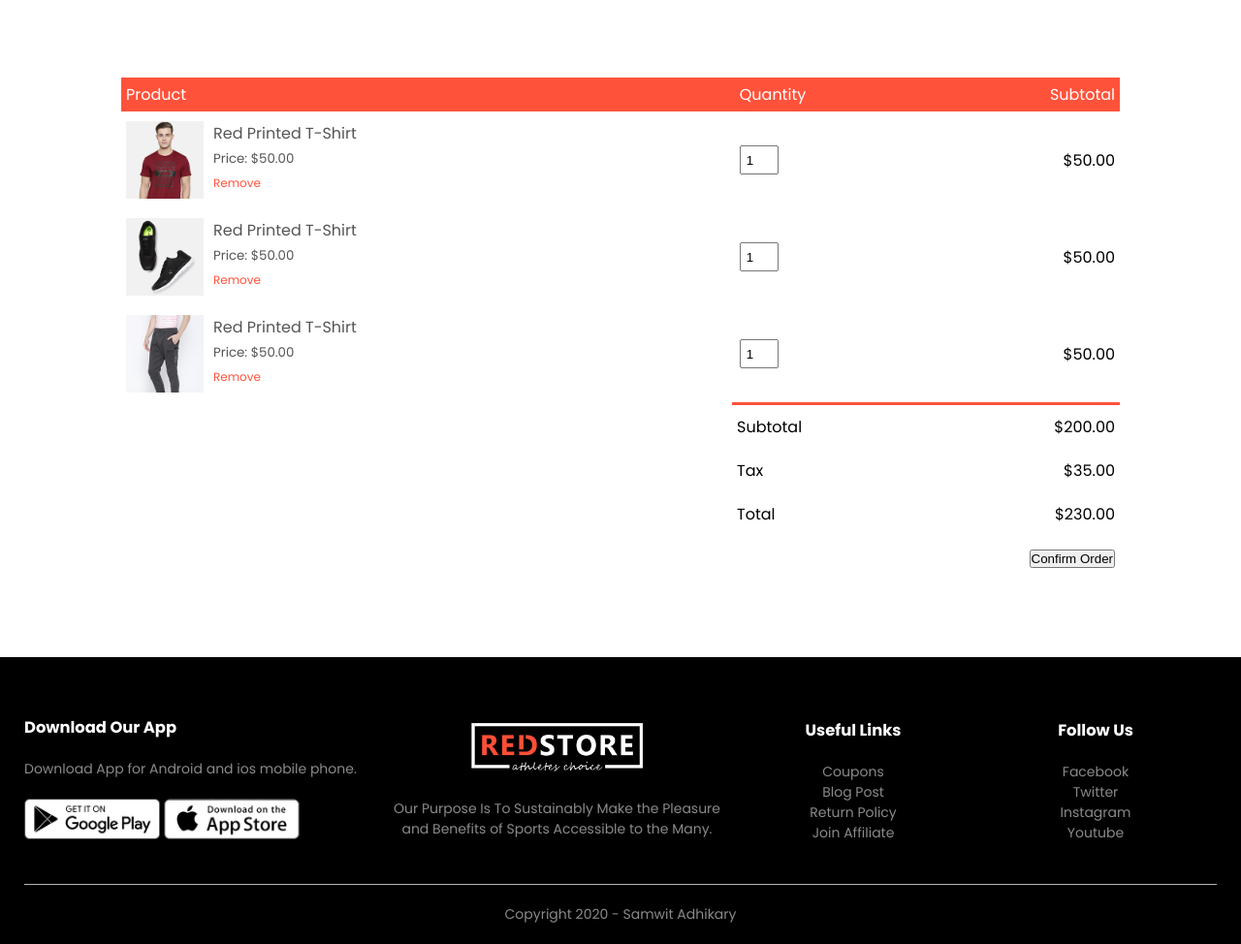
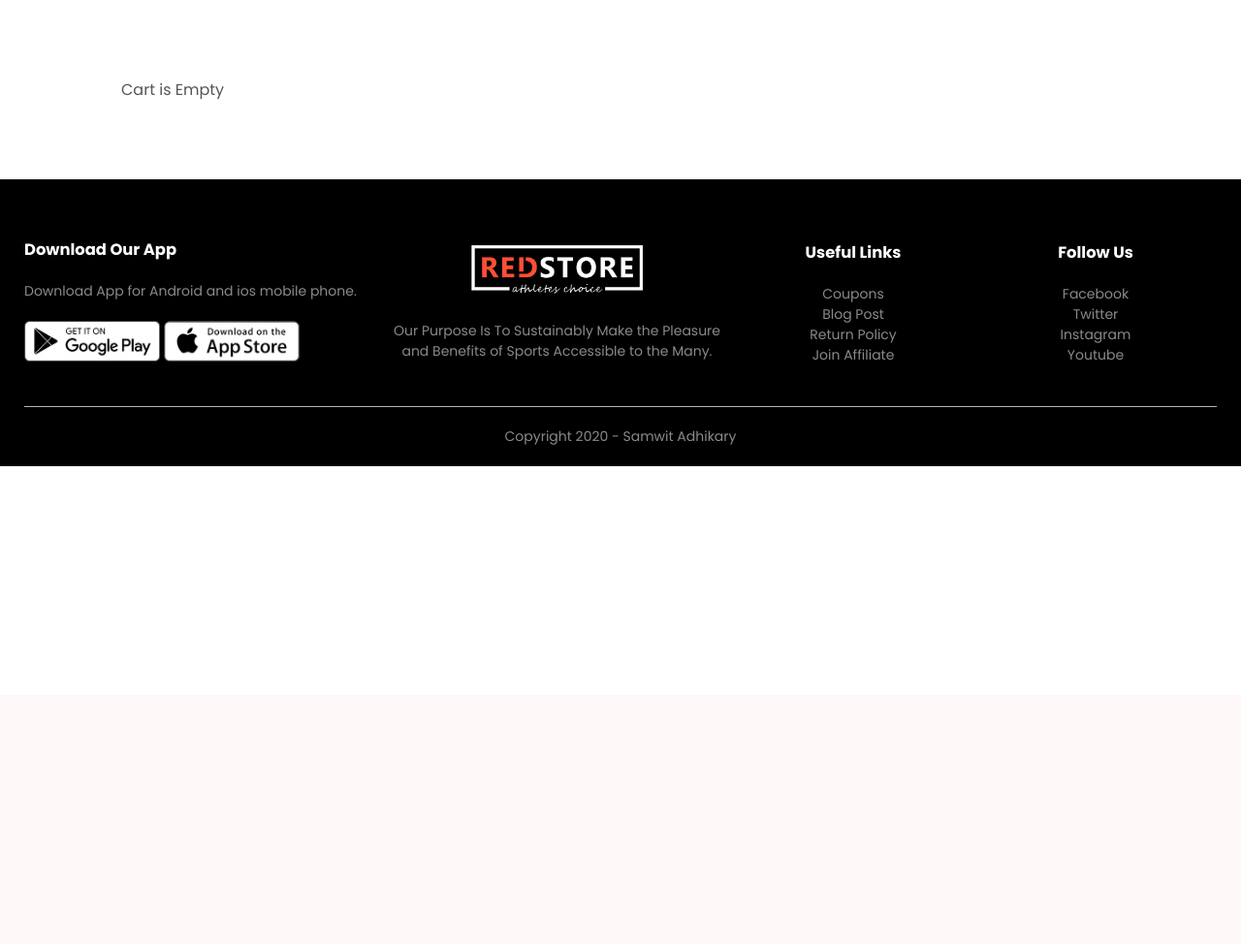
Before and after one commit to rahulrameshm0/E-Cart, a Django app: page /orders/cart/ in a window 1280 px wide. Shown: the part 83-1057 px from the top of the page at 97% size. After the commit the page ends 564 px from the top, so only its background shows below. Run offline with Django 5.2, Linux system fonts and the light colour scheme.

Commit message:
implementing cart to add products

```diff
--- a/customers/models.py
+++ b/customers/models.py
@@ -8,7 +8,7 @@ class Coustamer(models.Model):
     DELETE_CHOICES = ((LIVE,'Live'),(DELETE,'Delete'))
     name = models.CharField(max_length=200)
     address = models.TextField()
-    user = models.OneToOneField(User, on_delete=models.CASCADE)
+    user = models.OneToOneField(User, on_delete=models.CASCADE, related_name='customer_profile')
     phone = models.CharField(max_length=10)
     delete_staus = models.IntegerField(choices=DELETE_CHOICES, default=LIVE)
     create_at = models.DateTimeField(auto_now_add=True)
--- a/orders/urls.py
+++ b/orders/urls.py
@@ -2,4 +2,5 @@ from django.urls import path
 from . import views
 urlpatterns = [
     path('cart/', views.cart,name='cart'),
-]
+    path('add_to_cart', views.add_to_cart,name='add_to_cart'),
+    ]
--- a/orders/views.py
+++ b/orders/views.py
@@ -1,6 +1,27 @@
-from django.shortcuts import render
-
+from django.shortcuts import render, redirect
+from . models import Order, OderedItem
+from products.models import Product
+from .models import Coustamer
 # Create your views here.
 
 def cart(request):
     return render(request, 'cart.html')
+
+
+def add_to_cart(request):
+    if request.POST:
+        user = request.user
+        customer = user.customer_profile
+        quantity = int(request.POST.get('quantity'))
+        product_id = request.POST.get('product_id')
+        cart_obj, created = Order.objects.get_or_create(
+            owner = customer,
+            order_status = Order.CART_SATGE
+        )
+        product = Product.objects.get(pk=product_id)
+        ordered_item = OderedItem.objects.create(
+            product = product,
+            owner = cart_obj,
+            quantity = quantity
+        )
+        return redirect('cart')
--- a/templates/cart_content_layout.html
+++ b/templates/cart_content_layout.html
@@ -1,56 +1,30 @@
 {% load static %}
 <div class="small-container cart-page">
+    {% if cart %}
+
     <table>
         <tbody><tr>
             <th>Product</th>
             <th>Quantity</th>
             <th>Subtotal</th>
         </tr>
+        {% for cart_item in cart.add_items.all %}
         <tr>
             <td>
                 <div class="cart-info">
-                    <img src="{% static 'images/buy-1.jpg' %}">
+                    <img src="{{ cart_item.product.image.url }}">
                     <div>
-                        <p>Red Printed T-Shirt</p>
-                        <small>Price: $50.00</small>
+                        <p>{{cart_item.product.title}}</p>
+                        <small>Price: ${{cart_item.product.price}}</small>
                         <br>
                         <a href="">Remove</a>
                     </div>
                 </div>
             </td>
-            <td><input type="number" value="1"></td>
-            <td>$50.00</td>
+            <td><input type="number" disabled value="{{cart_item.quantity}}"></td>
+            <td>${{cart_item.product.price}}</td>
         </tr>
-        <tr>
-            <td>
-                <div class="cart-info">
-                    <img src="{% static 'images/buy-2.jpg' %}">
-                    <div>
-                        <p>Red Printed T-Shirt</p>
-                        <small>Price: $50.00</small>
-                        <br>
-                        <a href="">Remove</a>
-                    </div>
-                </div>
-            </td>
-            <td><input type="number" value="1"></td>
-            <td>$50.00</td>
-        </tr>
-        <tr>
-            <td>
-                <div class="cart-info">
-                    <img src="{% static 'images/buy-3.jpg' %}">
-                    <div>
-                        <p>Red Printed T-Shirt</p>
-                        <small>Price: $50.00</small>
-                        <br>
-                        <a href="">Remove</a>
-                    </div>
-                </div>
-            </td>
-            <td><input type="number" value="1"></td>
-            <td>$50.00</td>
-        </tr>
+        {% endfor %}
     </tbody></table>
     <div class="total-price">
         <table>
@@ -72,4 +46,7 @@
         </tbody>
     </table>
     </div>
+    {% else %}
+        <p>Cart is Empty</p>
+    {% endif %}
 </div>
```
Also changed, not shown: templates/product_description.html (+6 -10 lines), customers/migrations/0002_alter_coustamer_user.py (added), db.sqlite3.
